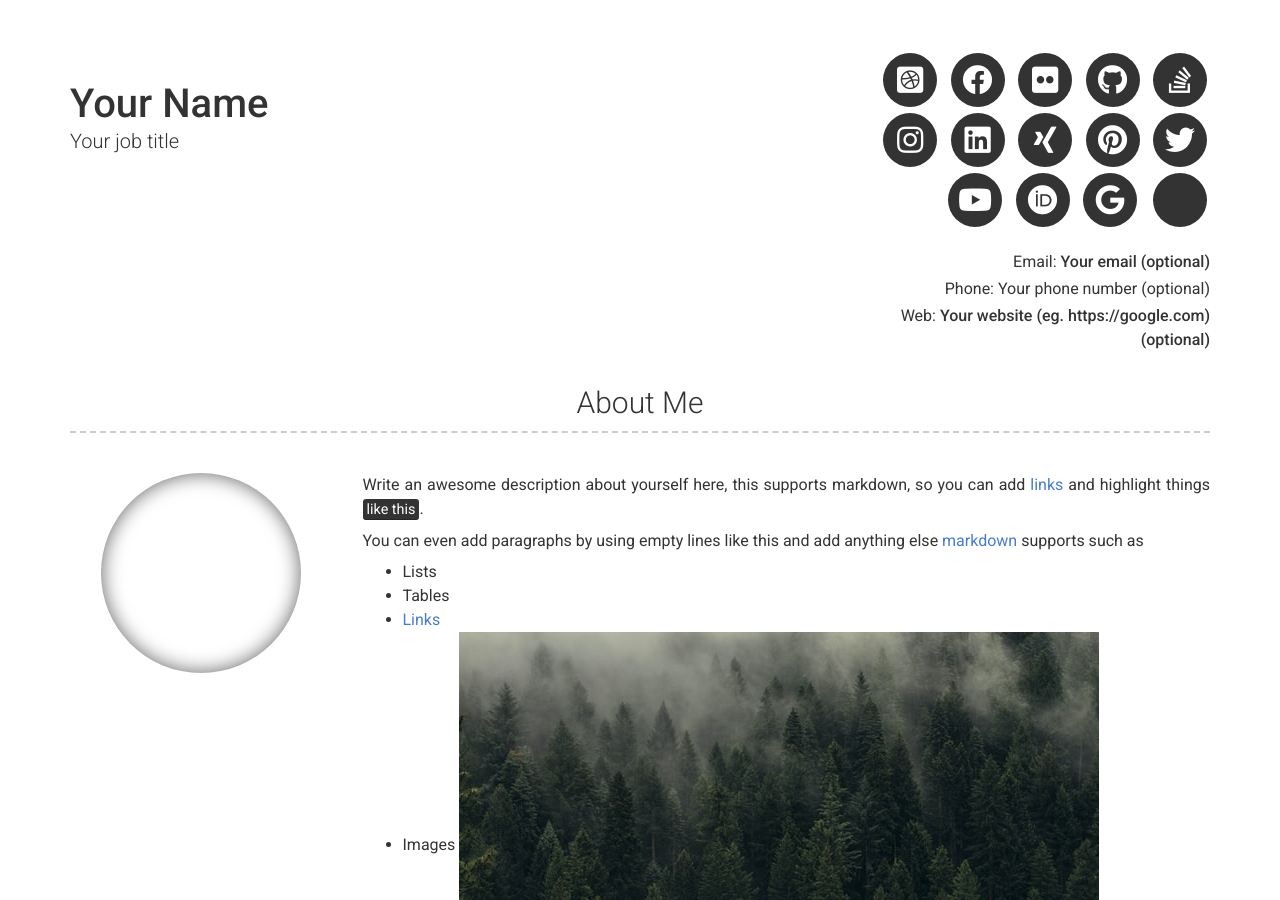
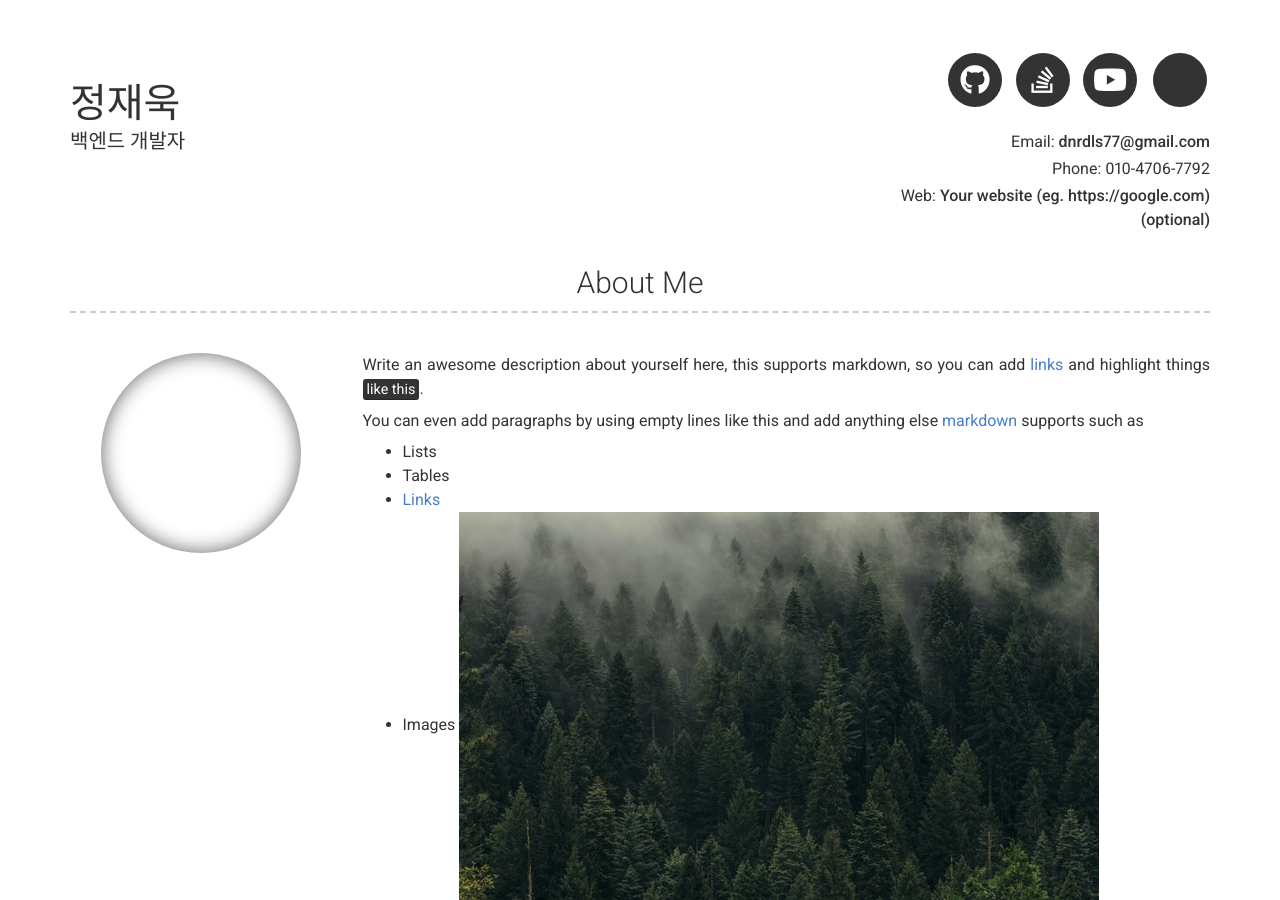
Before and after one commit to dnrdls7/dnrdls7.github.io, a Jekyll site: the page built from index.md, in a window 1280 px wide and 900 px high. Built offline with Jekyll 4.4.1, drawn with Linux system fonts in a browser that asks for light colours; nearby versions of some CDN libraries; part of the change alters nothing that is shown; some of the changed text lies outside the part shown.

Commit message:
personal info & social links

```diff
--- a/_config.yml
+++ b/_config.yml
@@ -6,11 +6,11 @@ repository: Git repository where your resume will be hosted, only required if yo
 version: 2
 
 # Personal info
-name: Your Name
-title: Your job title
-email: Your email (optional)
+name: 정재욱
+title: 백엔드 개발자
+email: dnrdls77@gmail.com
 # email_title: Email (Email title override)
-phone: Your phone number (optional)
+phone: 010-4706-7792
 # phone_title: Phone (Phone title override)
 website: Your website (eg. https://google.com)(optional)
 # website_title: Web (Website title override)
@@ -19,19 +19,19 @@ website: Your website (eg. https://google.com)(optional)
 darkmode: false
 
 # Social links
-twitter_username: jekyllrb
-github_username:  jekyll
-stackoverflow_username: "00000001"
-dribbble_username: jekyll
-facebook_username: jekyll
-flickr_username: jekyll
-instagram_username: jekyll
-linkedin_username: jekyll
-xing_username: jekyll
-pinterest_username: jekyll
-youtube_username: jekyll
-orcid_username: 0000-0000-0000-0000
-googlescholar_username: D847cGsAAAAJ
+twitter_username:
+github_username:  dnrdls7
+stackoverflow_username: "19696849"
+dribbble_username:
+facebook_username:
+flickr_username:
+instagram_username:
+linkedin_username:
+xing_username:
+pinterest_username:
+youtube_username: dnrdls77
+orcid_username:
+googlescholar_username:
 
 # Additional icon links
 additional_links:
```
